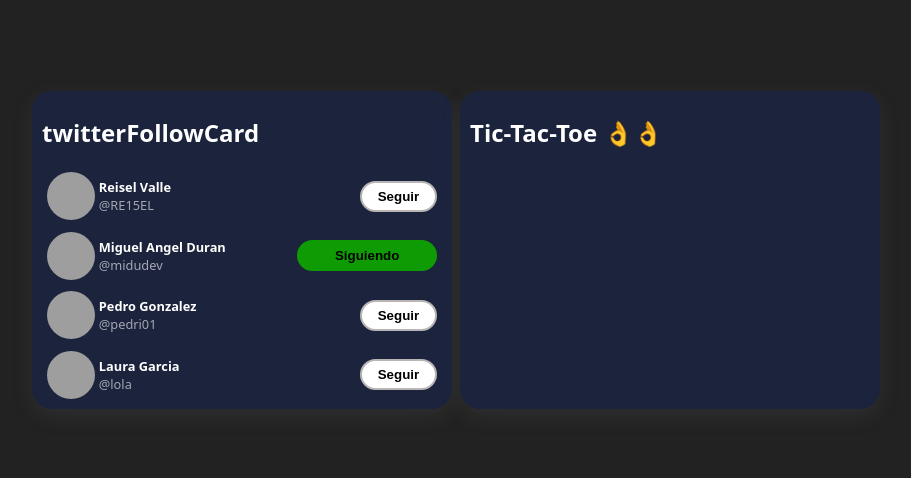
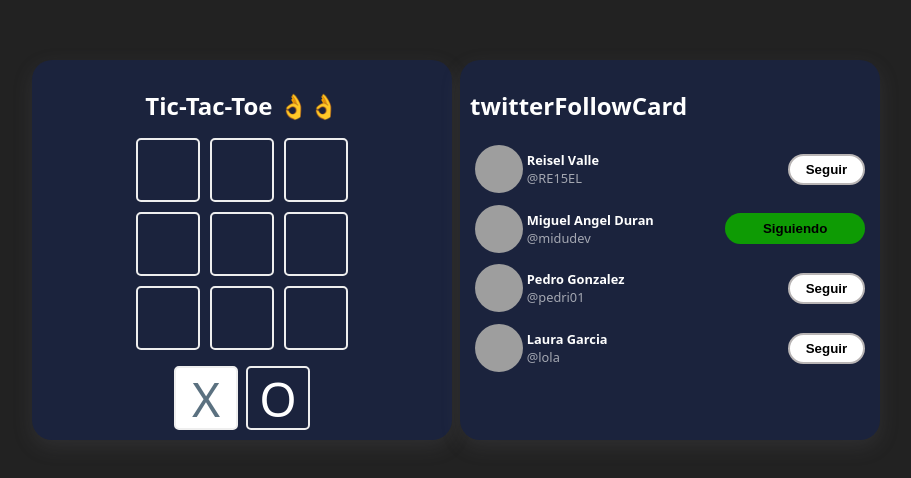
Before and after one commit to RE15EL/react-1, a React (Vite) app: page / in a window 1280 px wide. Shown: the part 150-628 px from the top of the page, without its empty margins (184-1095 px from the left). Built offline with nearby package versions, Linux system fonts and the light colour scheme; grey boxes are pictures that could not be loaded.

Commit message:
fill board and useState

```diff
--- a/src/App.css
+++ b/src/App.css
@@ -11,7 +11,7 @@
   min-width: 400px;
   border-radius: 20px;
   background: #1b233d;
-  padding: 5px 10px;
+  padding: 10px;
   overflow: hidden;
   box-shadow: rgba(100, 100, 111, 0.2) 0px 7px 20px 0px;
   transition: transform 0.5s cubic-bezier(0.175, 0.885, 0.32, 1.275);
@@ -31,14 +31,60 @@
   gap: 2px;
 }
 
-@keyframes logo-spin {
+
+/* TIC TAC TOE */
+.board{
+  color: #fff;
+  display: grid;
+  place-items: center ;
+}
+
+.board .game{
+  display: grid;
+  grid-template-columns: repeat(3, 1fr);
+  gap: 10px;
+
+  margin-bottom: 1rem;
+}
+
+.square{
+  width: 60px;
+  height: 60px;
+  border: 2px solid #eee;
+  border-radius: 5px;
+  display: flex;
+  justify-content: center;
+  align-items: center;
+  cursor: pointer;
+  font-size: 48px;
+}
+  .square:hover{
+    background: #eeeeee4f;
+  }
+.square.selected{
+  color: rgba(2, 36, 58, 0.647);
+  background-color: #fff;
+}
+
+.turn{
+  display: flex;
+  justify-content: center;
+  align-items: center;
+  gap: 8px;
+  pointer-events: none;
+
+}
+
+
+
+/* @keyframes logo-spin {
   from {
     transform: rotate(0deg);
   }
   to {
     transform: rotate(360deg);
   }
-}
+} */
 
 /* @media (prefers-reduced-motion: no-preference) {
 
--- a/src/App.jsx
+++ b/src/App.jsx
@@ -1,5 +1,7 @@
 import './App.css'
 import {TwitterFollowCard} from './shared/components/TwitterFollowCard/TwitterFollowCard.jsx'
+import { useState } from 'react';
+
 
 //users API response
 const users = [
@@ -25,12 +27,68 @@
   }
 ];
 
+//componente Square
+const Square= ( {children, updateBoard, index, isSelected=false} ) => {
+  const squareClassName = `square ${isSelected ? 'selected' : ''}`;
+
+  const handleClick = () => {
+    updateBoard(index);
+  }
+
+  return (
+    <div className={squareClassName} onClick={handleClick}>
+      {children}
+    </div>
+  )
+}
+
+
+
 export function App() {
   const format = (username)=>`@${username}`; //funcion que se pasa como una props
+  const turns = { x:"X", o:"O"};
+  // const board= Array(9).fill(null);
+
+  //estados
+  const [turn, setTurn] = useState(turns.x);
+  const [board, setBoard] = useState(Array(9).fill(null));
+
+  //updateBoard
+  const updateBoard = (index) => {
+    const newBoard = [...board];
+    newBoard[index] = turn;
+    setBoard(newBoard);
+    setTurn(turn === turns.x? turns.o : turns.x);
+    const newTurn = turn === turns.x ? turns.o : turns.x;
+    setTurn(newTurn);
+  }
 
   return (
     <div className="container">
       <>
+        <section className='card board'>
+          <h1 className='title'>Tic-Tac-Toe 👌👌</h1>
+          <div className="game">
+              {
+                board.map((_, index)=>{
+                  return (
+                    <Square
+                      key={index}
+                      index={index}
+                      updateBoard={updateBoard}
+                    >
+                      {board[index]}
+                    </Square>
+                  )
+                })
+              }
+            </div>
+          <div className="turn">
+              <Square isSelected={turn === turns.x}> {turns.x} </Square>
+              <Square isSelected={turn === turns.o}> {turns.o} </Square>
+          </div>
+        </section>
+
         <section className='card twitterFollowCard-container'>
           { /* para cade usuario se renderizar el componenete TwitterFollowCard
           la key={ username } debe ser el id del user en la BD o un campo unico*/}
@@ -48,9 +106,6 @@
           }
 
         </section>
-        <section className='card'>
-          <h1 className='title'>Tic-Tac-Toe 👌👌</h1>
-        </section>
       </>
     </div>
 
```
